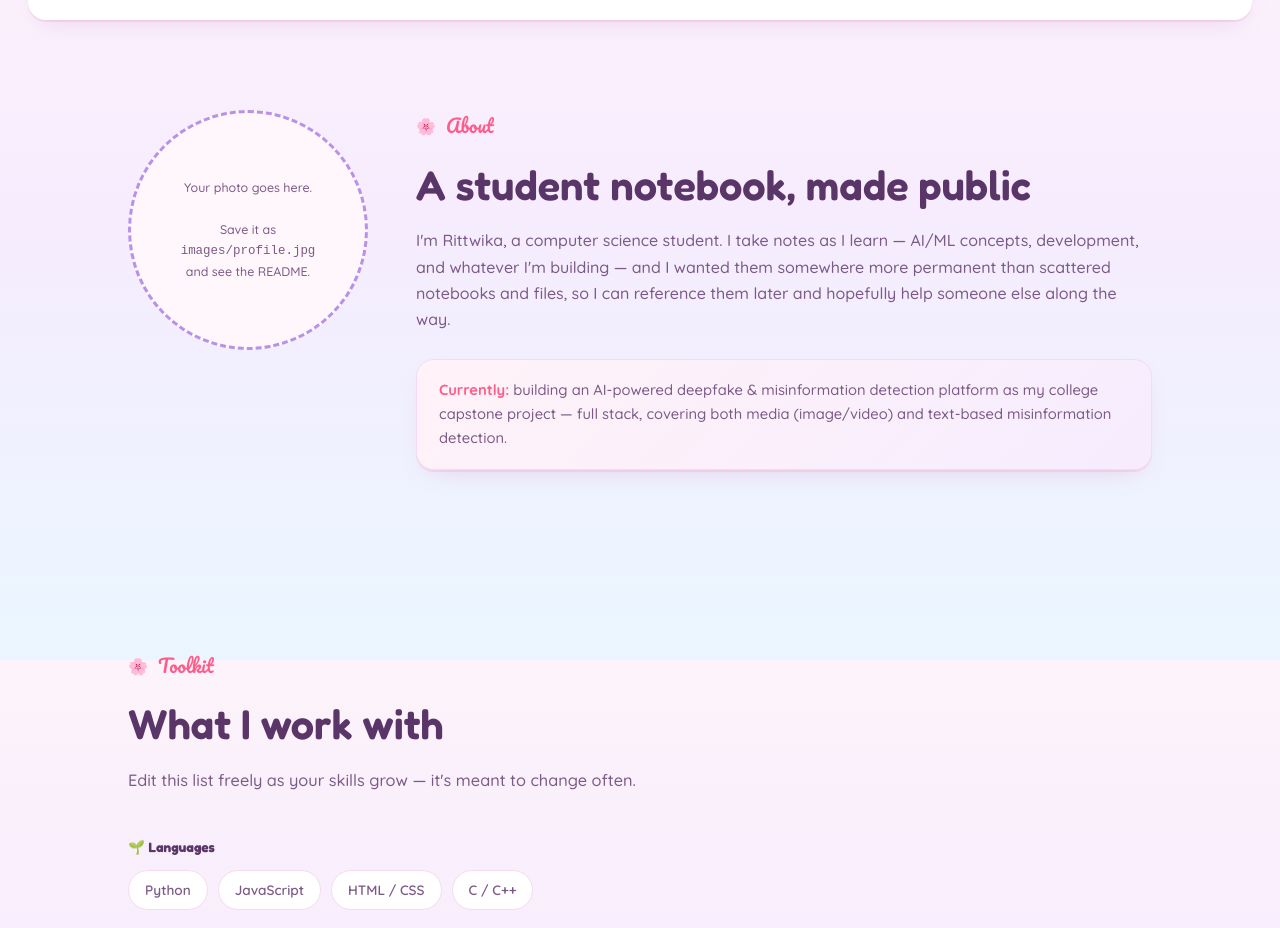
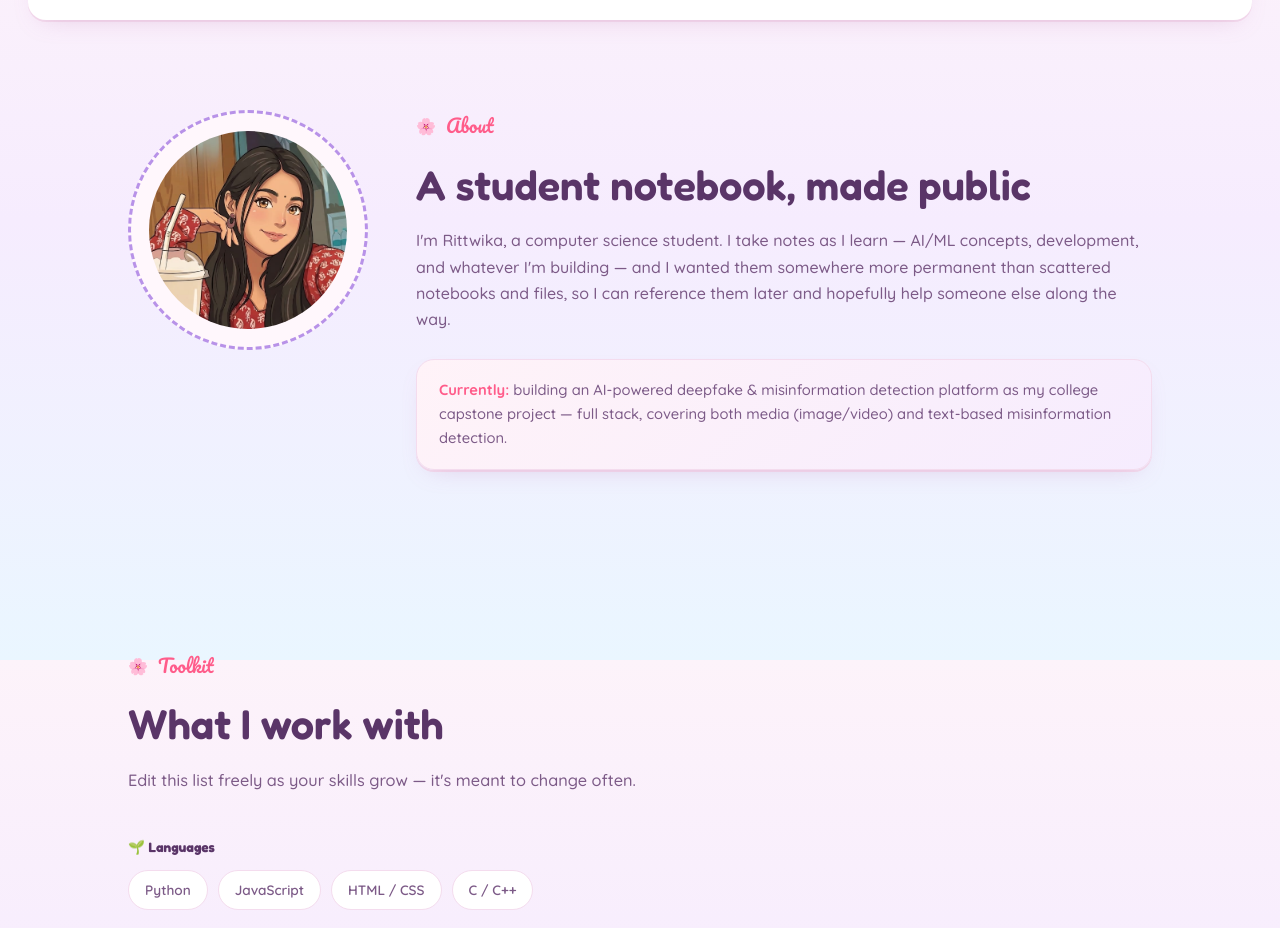
Before and after one commit to rittwika123/portfolio, a plain HTML site: page index.html in a window 1280 px wide. Shown: the part 940-1868 px from the top of the page. Drawn offline with Linux system fonts and the light colour scheme; animation ran at ten frames a second.

Commit message:
Update profile photo section in index.html
Replaced placeholder text with actual image tag for profile photo.

```diff
--- a/index.html
+++ b/index.html
@@ -95,9 +95,7 @@
 <section class="about" id="about">
   <div class="wrap">
     <div class="photo-frame reveal">
-      <!-- Replace this box: put your photo at images/profile.jpg and swap the comment below for the img tag -->
-      <span>Your photo goes here.<br><br>Save it as<br><code>images/profile.jpg</code><br>and see the README.</span>
-      <!-- <img src="images/profile.jpg" alt="Portrait of Rittwika"> -->
+      <img src="images/profile.jpg" alt="Portrait of Rittwika">
     </div>
     <div class="reveal">
       <p class="eyebrow">About</p>
```
